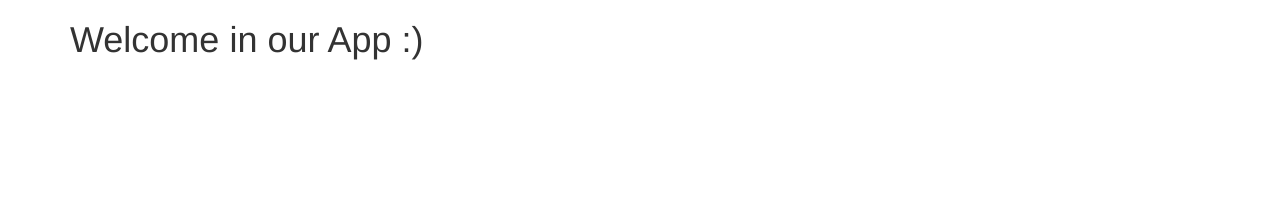
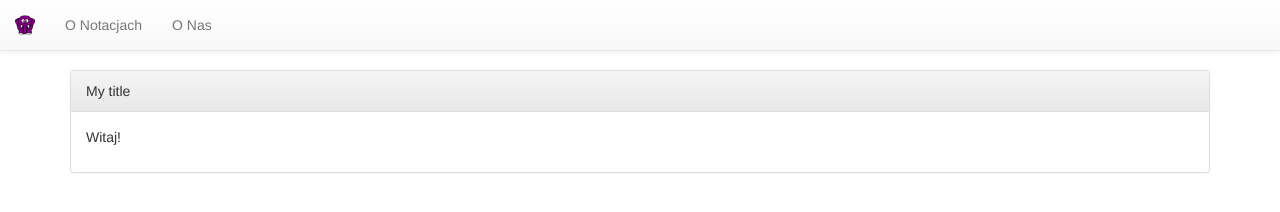
Before and after one commit to kszymanski/ONPChanger, a plain HTML site: page index.html at #!/about in a window 1280 px wide. Drawn offline with Linux system fonts and the light colour scheme; some packages are replaced by stand-ins of ours.

Commit message:
Skeleton

```diff
--- a/App/app.js
+++ b/App/app.js
@@ -1 +1,12 @@
-angular.module("ONPChanger", []);
+var app = angular.module("ONPChanger", ["ngRoute"]);
+app.config(["$routeProvider", "$locationProvider" , function ($routeProvider, $locationProvider){
+	$routeProvider
+		.when("/", {
+			templateUrl: "./views/home.html",
+			controller: "homeController"
+		})
+		.when("/about",{
+			templateUrl: "/views/about.html"
+		});
+	$locationProvider.html5Mode(true);
+}]);
--- /dev/null
+++ b/App/homeController.js
@@ -0,0 +1,4 @@
+app.controller("homeController", ["$scope",function($scope){
+
+
+}]);
--- a/index.html
+++ b/index.html
@@ -1,20 +1,48 @@
 <!DOCTYPE html>
 <html>
+
 <head>
+	<base href="/"/>
+	<meta charset="UTF-8">
 	<title>ONPChanger</title>
 	<link rel="stylesheet" href="libs/bootstrap-3.3.4/css/bootstrap.css">
 	<link rel="stylesheet" href="libs/bootstrap-3.3.4/css/bootstrap-theme.css">
+	<link rel="stylesheet" href="styles/main.css">
+	<link rel="shortcut icon" href="/assets/purple-elephant-md.ico" />
+</head>
 
-    </head>
 <body ng-app="ONPChanger">
-        <div class="container">
-            <header><h1>Welcome in our App :) </h1> </header>
+	<nav class="navbar navbar-default navbar-fixed-top">
+		<div class="container-fluid">
+			<div class="navbar-header">
+				<a class="navbar-brand" href="/">
+					<img alt="Brand" id="menu-icon" src="assets/purple-elephant-md.ico">
+				</a>
+			</div>
+			<ul class="nav navbar-nav">
+				<li class=""><a href="/">O Notacjach <span class="sr-only">(current)</span></a>
+				</li>
+				<li><a href="/about">O Nas</a>
+				</li>
+			</ul>
+		</div>
+	</nav>
+	<div class="container" ng-view>
+		<div class="panel panel-default">
+			<div class="panel-heading">My title</div>
+			<div class="panel-body">
+				<p>Witaj!</p>
+			</div>
+		</div>
 	</div>
 	<!-- Libs -->
 	<script src="libs/jquery-2.1.4.js"></script>
 	<script src="libs/bootstrap-3.3.4/js/bootstrap.js"></script>
 	<script src="libs/angular-1.4.0-rc.1/angular.js"></script>
+	<script src="libs/angular-1.4.0-rc.1/angular-route.js"></script>
 	<!-- App -->
 	<script src="App/app.js"></script>
+	<script src="App/homeController.js"></script>
 </body>
+
 </html>
--- /dev/null
+++ b/styles/main.css
@@ -0,0 +1,6 @@
+body {
+	padding-top: 70px;
+}
+#menu-icon{
+	height: 100%;
+}
```
Also changed, not shown: views/about.html (added, +1 -0 lines), views/home.html (added, +1 -0 lines), assets/purple-elephant-md.ico (added), assets/purple-elephant-md.png (added). Lines whose indentation alone changed are shown as unchanged.
